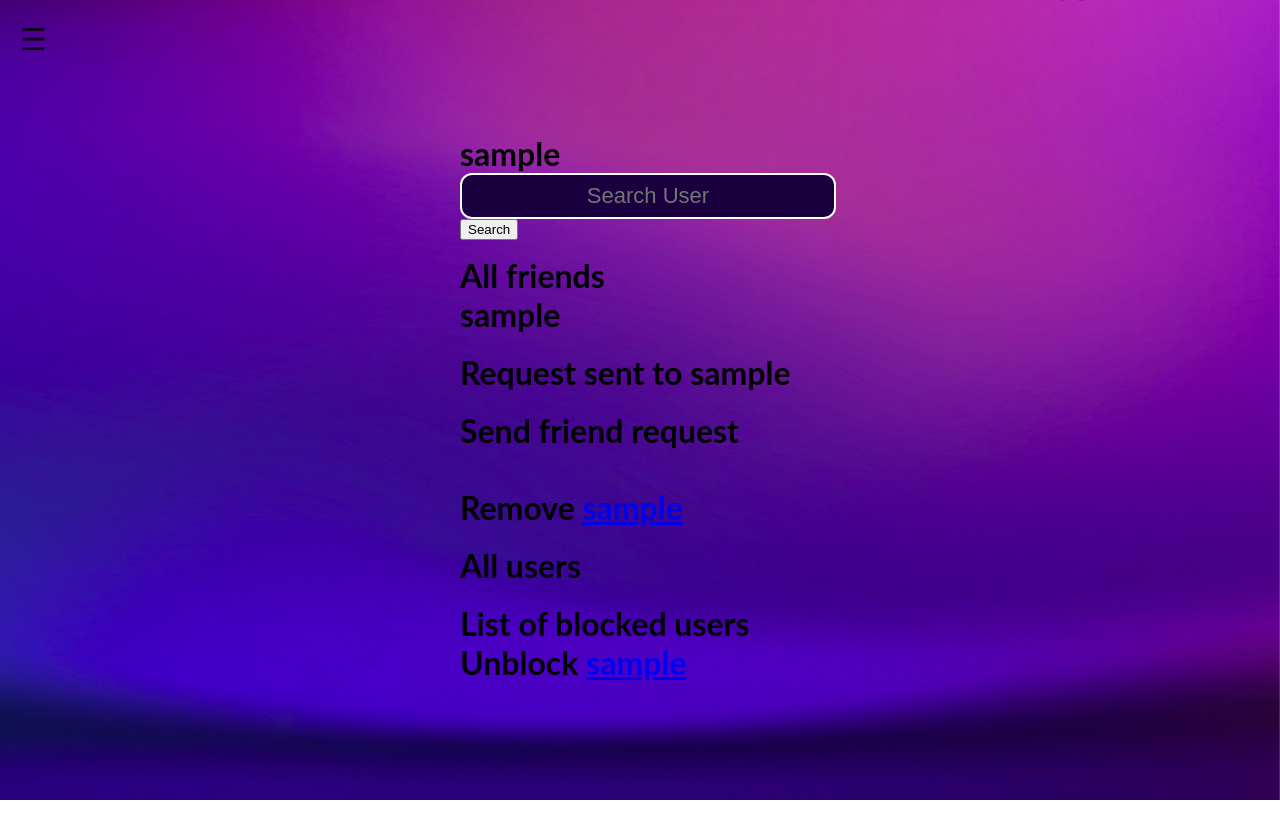
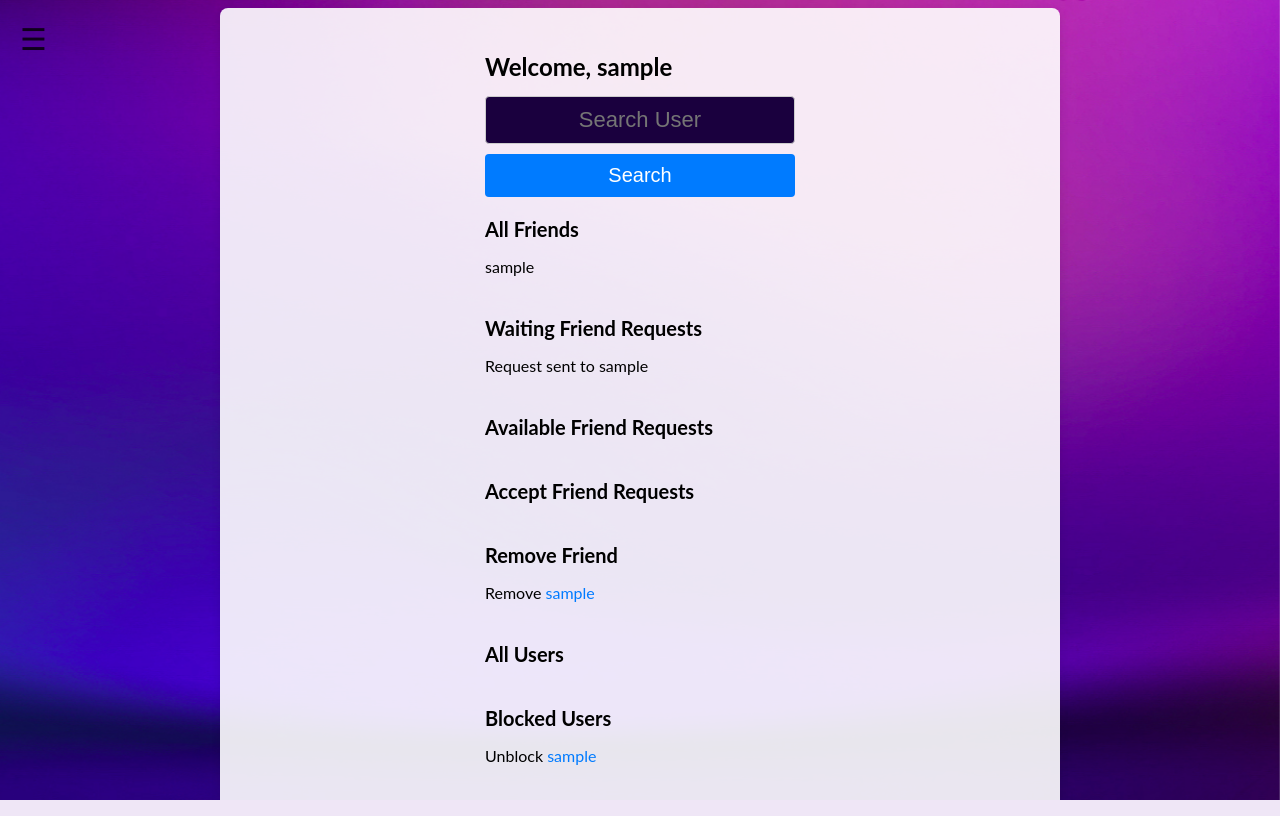
Before and after one commit to bbird-21/Transcendence, a Django app: page /social/ in a window 1280 px wide. Run offline with Django 4.2, Linux system fonts and the light colour scheme; a user stored in the database is signed in; tables that the repository leaves empty hold one stand-in row (values such as "Sample post"); some libraries are stand-ins or nearby versions.

Commit message:
add linked result search bar

```diff
--- a/django/ft_transcendence/core/templates/core/profile.html
+++ b/django/ft_transcendence/core/templates/core/my_profile.html
@@ -19,7 +19,7 @@
 		<div class="centered-container">
 			<div class="profile__info">
 				<div class="profile__title">
-					<h1>Hello, {{ user.username }}</h1>
+					<h1> {{ user.username }} </h1>
 				</div>
 
 				<div class="profile__stats">
--- a/django/ft_transcendence/core/templates/core/sidenav.html
+++ b/django/ft_transcendence/core/templates/core/sidenav.html
@@ -13,7 +13,7 @@
 <div id="SidenavID" class="sidenav">
 	<a href="javascript:void(0)" class="closebtn" onclick="closeNav(); openMenu()">&times;</a>
 	<a href="/home/">Home</a>
-	<a href="/profile/">Profile</a>
+	<a href="/my_profile/">Profile</a>
 	<a href="/social/">Social</a>
 	<a href="#">Game Stats</a>
 	<a href="/logout/">Logout</a>
--- a/django/ft_transcendence/core/templates/core/social.html
+++ b/django/ft_transcendence/core/templates/core/social.html
@@ -9,72 +9,171 @@
     <meta name="viewport" content="width=device-width, initial-scale=1.0">
     <link rel="stylesheet" href="{% static 'core/css/login.css' %}">
     <link rel="stylesheet" href="{% static 'css/main.css' %}">
-		<title>Profile Page</title>
+    <link rel="stylesheet" href="{% static 'css/social.css' %}">
+    <title>Profile Page - {{ user.username }}</title>
+    <style>
+        .container {
+            max-width: 800px;
+            margin: 0 auto;
+            padding: 20px;
+            background-color: rgba(255, 255, 255, 0.9);
+            border-radius: 8px;
+            box-shadow: 0 4px 10px rgba(0, 0, 0, 0.1);
+        }
+
+        h1 {
+            font-size: 24px;
+            margin-bottom: 15px;
+        }
+
+        .form-box {
+            display: flex;
+            flex-direction: column;
+            margin-bottom: 20px;
+        }
+
+        .form-box input[type="text"] {
+            padding: 10px;
+            border: 1px solid #ccc;
+            border-radius: 4px;
+            margin-bottom: 10px;
+            transition: border 0.3s;
+        }
+
+        .form-box input[type="text"].error-input {
+            border-color: red;
+        }
+
+        .submit-button {
+            padding: 10px;
+            border: none;
+            border-radius: 4px;
+            background-color: #007BFF;
+            color: white;
+            cursor: pointer;
+            transition: background-color 0.3s;
+        }
+
+        .submit-button:hover {
+            background-color: #0056b3;
+        }
+
+        .friend-list {
+            list-style: none;
+            padding: 0;
+        }
+
+        .friend-list li {
+            margin: 10px 0;
+        }
+
+        .friend-list a {
+            text-decoration: none;
+            color: #007BFF;
+        }
+
+        .friend-list a:hover {
+            text-decoration: underline;
+        }
+
+        .section {
+            margin-bottom: 40px;
+        }
+
+        .section h2 {
+            font-size: 20px;
+            margin-bottom: 10px;
+        }
+
+        .block-user {
+            color: red;
+        }
+
+    </style>
 </head>
 
 <body>
 	<div class="background-image"></div>
     <div class="container">
         <div class="search">
-				<h1> {{ user.username }} </h1>
+            <h1>Welcome, {{ user.username }}</h1>
 
             <form action="/social/" method="post" class="form-box">
                 {% csrf_token %}
                 {{ search_form.as_p }}
-					<input type="submit" value="Search" class="btn-submit">
+                <input type="submit" value="Search" class="submit-button">
             </form>
 
-				<!-- Display all friends -->
-				<h1> All friends </h1>
+            {% if not user_found %}
+                <p class="error-message">The user <strong>{{ searched_username }}</strong> could not be found.</p>
+            {% endif %}
+
+            <div class="section">
+                <h2>All Friends</h2>
+                <ul class="friend-list">
                     {% for friend in all_friends %}
-					<h1> {{ friend.username }} </h1>
-				{% endfor %}
-				<br>
-				<!-- Waiting Friend Request -->
-				{% for waiting_request in user.sender.all %}
-					<h1> Request sent to {{ waiting_request.receiver.username }} </h1>
-				{% endfor %}
-				<br>
-
-				<!-- Send Friend Request -->
-				<h1> Send friend request </h1>
-				{% for friend_request in available_friend_request %}
-					<h1> {{friend_request.username}} <a href="/send_friend_request/{{friend_request.id}}/"> send friend request  </a></h1>
+                        <li>{{ friend.username }}</li>
                     {% endfor %}
                 </ul>
-				<br>
+            </div>
 
-				<!-- Accept Friend Request-->
+            <div class="section">
+                <h2>Waiting Friend Requests</h2>
+                <ul class="friend-list">
+                    {% for waiting_request in user.sender.all %}
+                        <li>Request sent to {{ waiting_request.receiver.username }}</li>
+                    {% endfor %}
+                </ul>
+            </div>
+
+            <div class="section">
+                <h2>Available Friend Requests</h2>
+                <ul class="friend-list">
+                    {% for friend_request in available_friend_request %}
+                        <li>{{ friend_request.username }} <a href="/send_friend_request/{{ friend_request.id }}">Send Friend Request</a></li>
+                    {% endfor %}
+                </ul>
+            </div>
+
+            <div class="section">
+                <h2>Accept Friend Requests</h2>
+                <ul class="friend-list">
                     {% for friend_request in all_friend_request %}
-					<!-- If the user is not who sent the request -->
-					{% if  user.id != friend_request.sender.id %}
-					<h1> Accept friend request from <a href="/accept_friend_request/{{friend_request.id}}/"> {{ friend_request.sender.username }} </a></h1>
+                        {% if user.id != friend_request.sender.id %}
+                            <li>Accept friend request from <a href="/accept_friend_request/{{ friend_request.id }}">{{ friend_request.sender.username }}</a></li>
                         {% endif %}
                     {% endfor %}
-				<br>
+                </ul>
+            </div>
 
-				<!-- Remove Friend -->
+            <div class="section">
+                <h2>Remove Friend</h2>
+                <ul class="friend-list">
                     {% for friend in all_friends %}
-					<h1> Remove <a href="/remove_friend/{{friend.id}}/"> {{friend.username}} </a> </h1>
+                        <li>Remove <a href="/remove_friend/{{ friend.id }}">{{ friend.username }}</a></li>
                     {% endfor %}
-				<br>
+                </ul>
+            </div>
 
-				<!-- Block User -->
-				<h1> All users </h1>
+            <div class="section">
+                <h2>All Users</h2>
+                <ul class="friend-list">
                     {% for db_user in all_users %}
-					{% if not db_user.is_superuser %}
-					{% if db_user != user %}
-						<h1> Block <a href="/block_user/{{db_user.id}}"> {{db_user.username}} </a></h1>
-
-						{% endif %}
+                        {% if not db_user.is_superuser and db_user != user %}
+                            <li class="block-user">Block <a href="/block_user/{{ db_user.id }}">{{ db_user.username }}</a></li>
                         {% endif %}
                     {% endfor %}
-				<br>
+                </ul>
+            </div>
 
-				<h1> List of blocked users </h1>
+            <div class="section">
+                <h2>Blocked Users</h2>
+                <ul class="friend-list">
                     {% for block_user in blocked_users %}
-					<h1> Unblock <a href="/unblock_user/{{block_user.id}}"> {{block_user.username}} </a></h1>
+                        <li>Unblock <a href="/unblock_user/{{ block_user.id }}">{{ block_user.username }}</a></li>
                     {% endfor %}
+                </ul>
+            </div>
         </div>
     </div>
 </body>
--- a/django/ft_transcendence/core/urls.py
+++ b/django/ft_transcendence/core/urls.py
@@ -7,7 +7,8 @@ urlpatterns = [
 	path("", views.login, name="login"),
 	path("logout/", views.logout, name="logout"),
 	path("home/", views.home, name="home"),
-	path("profile/", views.profile, name="profile"),
+	path("my_profile/", views.my_profile, name="my_profile"),
+	path("profile/<str:profileID>", views.user_profile, name="user_profile"),
 	path("social/", views.social, name="social"),
 	path("test/", views.test, name="test"),
 	path("send_friend_request/<int:userID>/", views.send_friend_request, name="send_friend_request"),
--- a/django/ft_transcendence/core/views.py
+++ b/django/ft_transcendence/core/views.py
@@ -70,7 +70,7 @@ def home(request):
 
 @login_required
 @never_cache
-def profile(request):
+def my_profile(request):
     avatar_is_valid = True
     if request.method == "POST":
         # This form update the existing UserProfile for the current user, instead of creating a new one
@@ -88,12 +88,21 @@ def profile(request):
     avatar_form = AvatarForm(prefix="avatar")
     username_form = UsernameForm(prefix="username")
     avatar_url = request.user.userprofile.avatar.url
-    return render(request, "core/profile.html", {
+    return render(request, "core/my_profile.html", {
         "avatar_form": avatar_form,
         "username_form": username_form,
         "avatar": avatar_url,
         "avatar_is_valid": avatar_is_valid,
         "userprofile": request.user.userprofile
+    })
+
+# @login_required
+# @never_cache
+def user_profile(request, profileID):
+    print(f"user profile : {profileID}")
+    user_profile = User.objects.get(username=profileID)
+    return render(request, "core/user_profile.html", {
+        "user_profile": user_profile
     })
 
 
@@ -102,25 +111,13 @@ from django.db.models import Q
 
 @login_required
 @never_cache
-def search_user(request):
-    # Get all users
+def social(request, searched_username="", user_found=True):
     blocked_users = request.user.userprofile.blocked_user.all()
     all_users = User.objects.all().exclude(id__in=blocked_users)
     all_friend_request = FriendRequest.objects.filter(receiver_id=request.user)
-    # Get all friend request that has been sent
     sent_friend_requests = request.user.sender.values_list('receiver', flat=True)
-    # Get all friend request that has been received
     received_friend_requests = request.user.receiver.values_list('sender', flat=True)
-    # Get all friends from the current user
     all_friends = request.user.userprofile.friends.all()
-    # Try to implement this query for a code easier and maintain and modify.
-    # It will be (in theory) the value of sent/received_friend_requests
-    # friend_requests = FriendRequest.objects.filter(
-    #     Q(sender=request.user) | Q(receiver=request.user)
-    # )
-
-
-    # Exclude received and sent request
     available_friend_request = (
         all_users
         .exclude(id__in=sent_friend_requests)
@@ -130,27 +127,27 @@ def search_user(request):
         .exclude(id__in=all_friends)
         .exclude(id__in=blocked_users)
     )
+
+    search_user_form = SearchUser(prefix="search")
     if request.method == "POST":
         search_user_form = SearchUser(request.POST, prefix="search")
         if search_user_form.is_valid():
-            user_search = search_user_form.cleaned_data["username"]
-            user_list = User.objects.filter(username__contains=user_search)
-            return HttpResponseRedirect("/social/")
-    search_user_form = SearchUser(prefix="search")
+            searched_username = search_user_form.cleaned_data["username"]
+            searched_user = User.objects.filter(username=searched_username).first()
+            if searched_user is None:
+                    user_found = False
+            else:
+                return redirect(f'/profile/{searched_user}')
     return render(request, "core/social.html", {
         "search_form": search_user_form,
         "all_users": all_users,
         "all_friend_request": all_friend_request,
         "available_friend_request": available_friend_request,
         "blocked_users": blocked_users,
-        "all_friends": all_friends
+        "all_friends": all_friends,
+        "searched_username": searched_username,
+        "user_found": user_found
     })
-
-@login_required
-@never_cache
-def social(request):
-    return (search_user(request))
-    # return render(request, "core/social.html")
 
 @login_required
 @never_cache
```
Also changed, not shown: django/ft_transcendence/core/static/core/css/social.css (deleted). Lines whose indentation alone changed are shown as unchanged.
